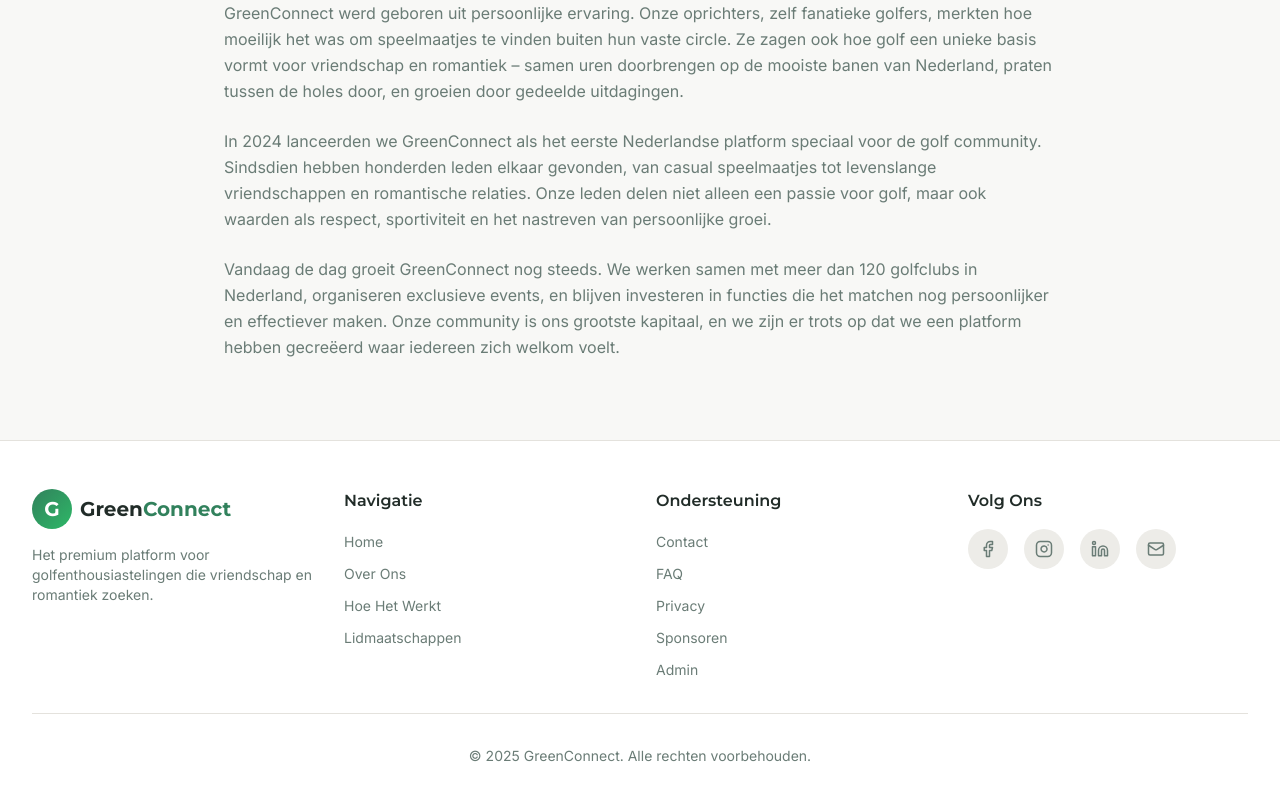
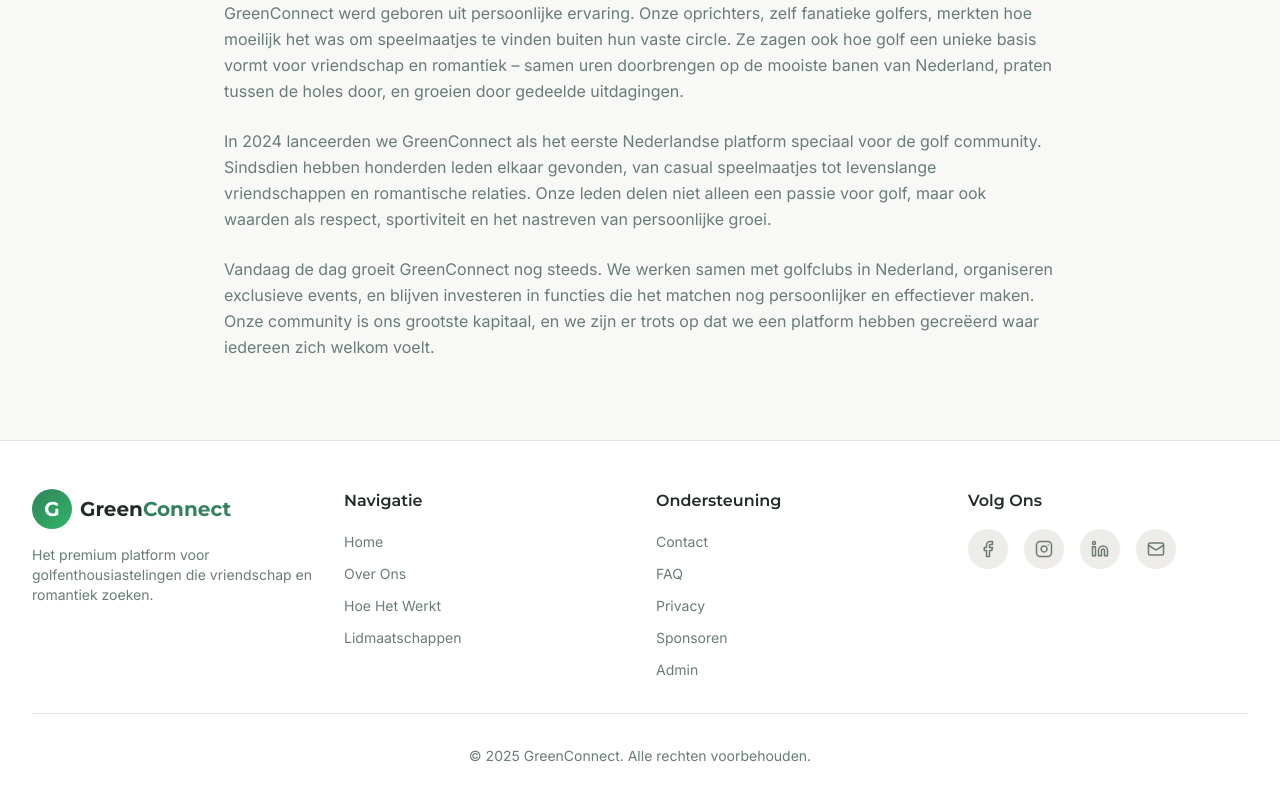
Before and after one commit to emgbraker/greencompanions, a React (Vite) app: page /over-ons in a window 1280 px wide. Shown: the part 1563-2363 px from the top of the page. Built offline with nearby package versions, Linux system fonts and the light colour scheme; the HTML template or start-up script is replaced by a standard one.

Commit message:
Visual edit in Lovable
Edited UI in Lovable

```diff
--- a/src/pages/AboutPage.tsx
+++ b/src/pages/AboutPage.tsx
@@ -135,11 +135,7 @@ const AboutPage = () => {
                 In 2024 lanceerden we GreenConnect als het eerste Nederlandse platform speciaal voor de golf community. Sindsdien hebben honderden leden elkaar gevonden, van casual speelmaatjes tot levenslange vriendschappen en romantische relaties. Onze leden delen niet alleen een passie voor golf, maar ook waarden als respect, sportiviteit en het nastreven van persoonlijke groei.
               </p>
               <p className="leading-relaxed">
-                Vandaag de dag groeit GreenConnect nog steeds. We werken samen met meer dan 120
-                golfclubs in Nederland, organiseren exclusieve events, en blijven investeren in
-                functies die het matchen nog persoonlijker en effectiever maken. Onze community
-                is ons grootste kapitaal, en we zijn er trots op dat we een platform hebben
-                gecreëerd waar iedereen zich welkom voelt.
+                Vandaag de dag groeit GreenConnect nog steeds. We werken samen met golfclubs in Nederland, organiseren exclusieve events, en blijven investeren in functies die het matchen nog persoonlijker en effectiever maken. Onze community is ons grootste kapitaal, en we zijn er trots op dat we een platform hebben gecreëerd waar iedereen zich welkom voelt.
               </p>
             </div>
           </div>
```
